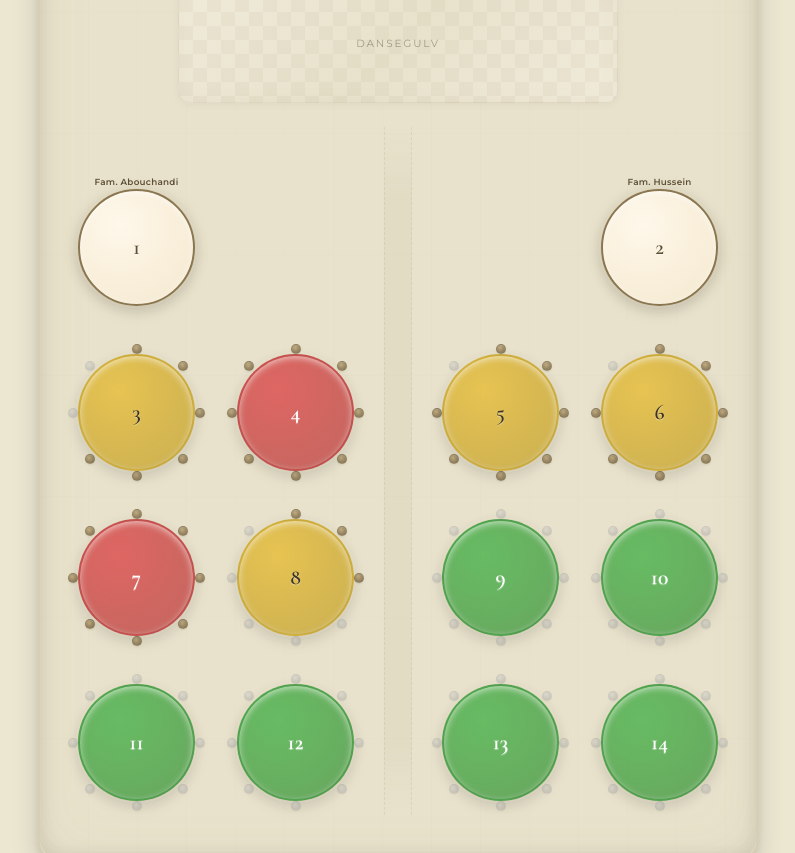
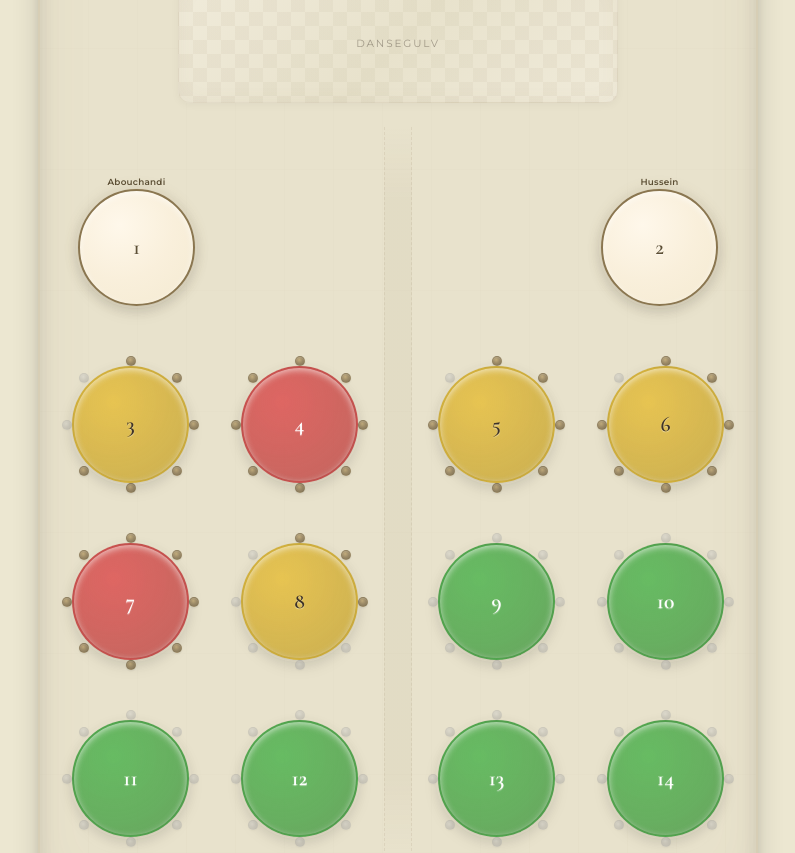
Before and after one commit to mahmoudAndRanim/wedding-map, a React (Vite) app: page / in a window 1280 px wide. Shown: the part 444-1297 px from the top of the page, without its empty margins (242-1037 px from the left). Built offline with nearby package versions, Linux system fonts and the light colour scheme; no server answers.

Commit message:
style: remove Fam. prefix, more spacing between tables

```diff
--- a/src/data/tables.js
+++ b/src/data/tables.js
@@ -5,14 +5,14 @@ const tables = [
     id: 1,
     label: 'Bord 1',
     family: true,
-    familyName: 'Fam. Abouchandi',
+    familyName: 'Abouchandi',
     guests: [],
   },
   {
     id: 2,
     label: 'Bord 2',
     family: true,
-    familyName: 'Fam. Hussein',
+    familyName: 'Hussein',
     guests: [],
   },
   {
--- a/src/index.css
+++ b/src/index.css
@@ -319,7 +319,7 @@ body {
 .tables-area {
   display: flex;
   flex-direction: column;
-  gap: 20px;
+  gap: 32px;
   padding: 48px 24px 0;
   position: relative;
 }
@@ -352,7 +352,7 @@ body {
 .table-row__left,
 .table-row__right {
   display: flex;
-  gap: 14px;
+  gap: 24px;
   flex: 1;
 }
 
```
